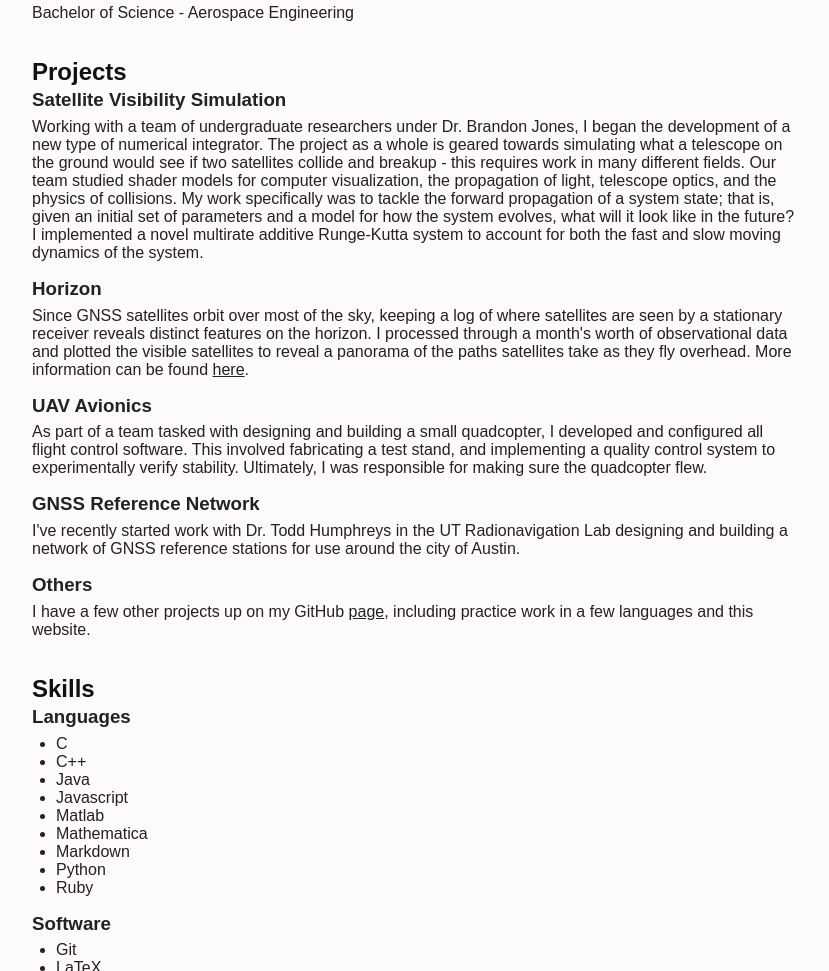
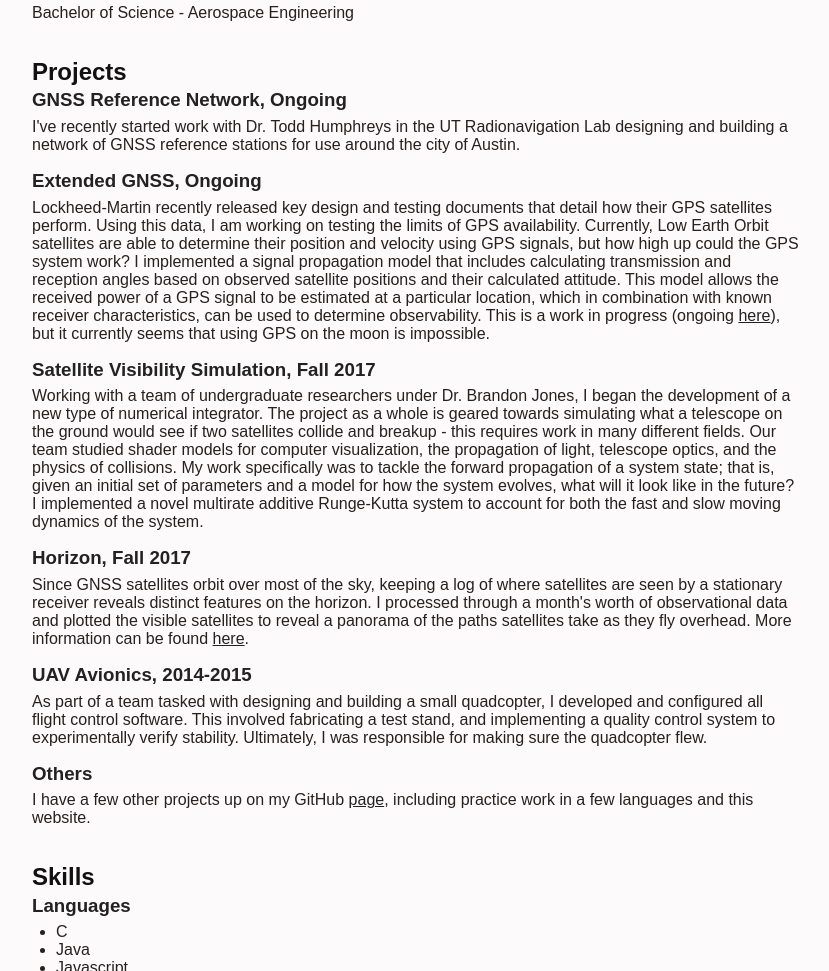
Before and after one commit to cullenself/web, a plain HTML site: page www/index.html in a window 1280 px wide. Shown: the part 458-1429 px from the top of the page, without its empty margins (224-1053 px from the left). Drawn offline with Linux system fonts and the light colour scheme.

Commit message:
Added EXGNSS content

```diff
--- a/www/index.html
+++ b/www/index.html
@@ -31,21 +31,25 @@
 
 <h2>Projects</h2>
 
-<h3>Satellite Visibility Simulation</h3>
+<h3>GNSS Reference Network, Ongoing</h3>
+
+<p>I've recently started work with Dr. Todd Humphreys in the UT Radionavigation Lab designing and building a network of GNSS reference stations for use around the city of Austin.</p>
+
+<h3>Extended GNSS, Ongoing</h3>
+
+<p>Lockheed-Martin recently released key design and testing documents that detail how their GPS satellites perform. Using this data, I am working on testing the limits of GPS availability. Currently, Low Earth Orbit satellites are able to determine their position and velocity using GPS signals, but how high up could the GPS system work? I implemented a signal propagation model that includes calculating transmission and reception angles based on observed satellite positions and their calculated attitude. This model allows the received power of a GPS signal to be estimated at a particular location, which in combination with known receiver characteristics, can be used to determine observability. This is a work in progress (ongoing <a href="https://github.com/cullenself/ExtendedGNSS">here</a>), but it currently seems that using GPS on the moon is impossible.</p>
+
+<h3>Satellite Visibility Simulation, Fall 2017</h3>
 
 <p>Working with a team of undergraduate researchers under Dr. Brandon Jones, I began the development of a new type of numerical integrator. The project as a whole is geared towards simulating what a telescope on the ground would see if two satellites collide and breakup - this requires work in many different fields. Our team studied shader models for computer visualization, the propagation of light, telescope optics, and the physics of collisions. My work specifically was to tackle the forward propagation of a system state; that is, given an initial set of parameters and a model for how the system evolves, what will it look like in the future? I implemented a novel multirate additive Runge-Kutta system to account for both the fast and slow moving dynamics of the system.</p>
 
-<h3>Horizon</h3>
+<h3>Horizon, Fall 2017</h3>
 
 <p>Since GNSS satellites orbit over most of the sky, keeping a log of where satellites are seen by a stationary receiver reveals distinct features on the horizon. I processed through a month's worth of observational data and plotted the visible satellites to reveal a panorama of the paths satellites take as they fly overhead. More information can be found <a href="http://github.com/cullenself/horizon">here</a>.</p>
 
-<h3>UAV Avionics</h3>
+<h3>UAV Avionics, 2014-2015</h3>
 
 <p>As part of a team tasked with designing and building a small quadcopter, I developed and configured all flight control software. This involved fabricating a test stand, and implementing a quality control system to experimentally verify stability. Ultimately, I was responsible for making sure the quadcopter flew.</p>
-
-<h3>GNSS Reference Network</h3>
-
-<p>I've recently started work with Dr. Todd Humphreys in the UT Radionavigation Lab designing and building a network of GNSS reference stations for use around the city of Austin.</p>
 
 <h3>Others</h3>
 
@@ -57,7 +61,6 @@
 
 <ul>
 <li>C</li>
-<li>C++</li>
 <li>Java</li>
 <li>Javascript</li>
 <li>Matlab</li>
```
Also changed, not shown: 1 other file.
